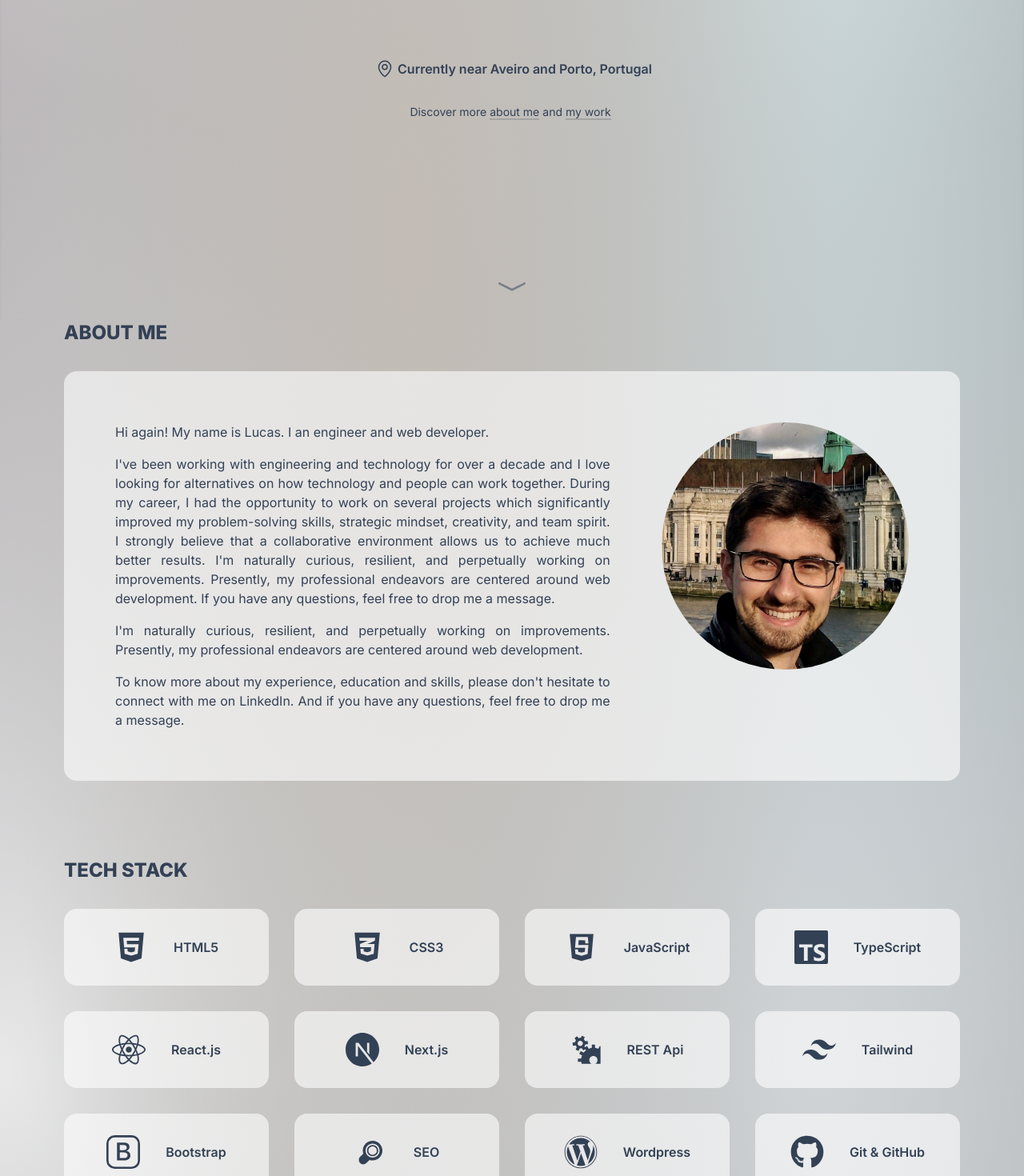
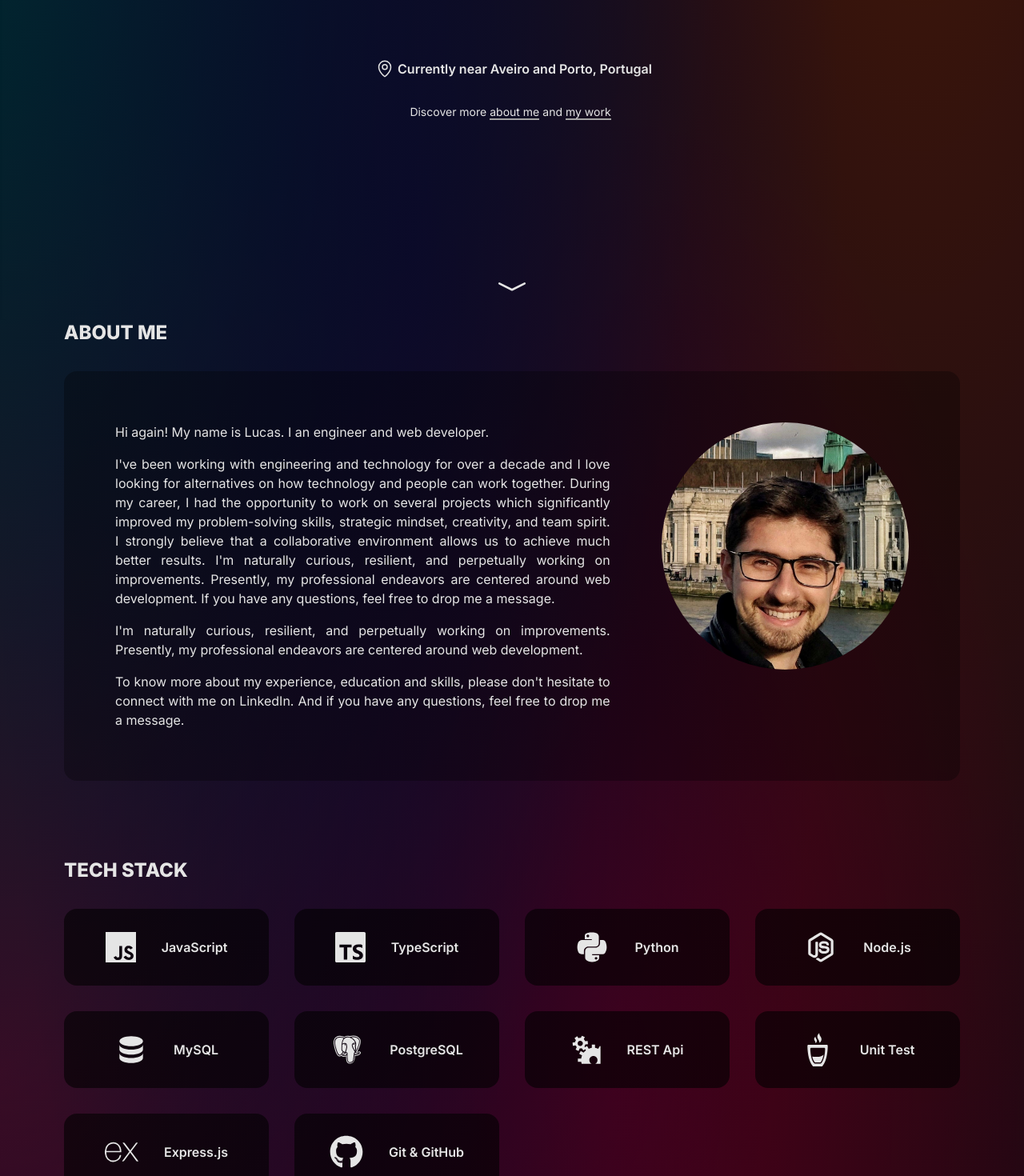
Before and after one commit to garcialucasm/lucasgarcia.work, a Next.js app in the folder lucasgarcia/: page / in a window 1280 px wide. Shown: the part 400-1870 px from the top of the page at 80% size. Built offline with nearby package versions, Linux system fonts and the light colour scheme.

Commit message:
adding while in view animation

```diff
--- a/lucasgarcia/src/components/Containers/ContainerSections.tsx
+++ b/lucasgarcia/src/components/Containers/ContainerSections.tsx
@@ -1,5 +1,4 @@
 import { useToggleBackFrontContext } from "@/context/toggleBackFront"
-import { ToggleButtonOptions } from "@/types/ToggleButtons"
 
 interface ContainerSectionsProps {
   children: React.ReactNode
--- a/lucasgarcia/src/components/Containers/ContainerStack.tsx
+++ /dev/null
@@ -1,15 +0,0 @@
-interface ContainerStackProps {
-  children: React.ReactNode
-}
-
-const ContainerStack: React.FC<ContainerStackProps> = ({ children }) => {
-  return (
-    <>
-      <div className="grid grid-cols-1 items-center justify-center gap-8 font-semibold sm:grid-cols-2 lg:grid-cols-3 xl:grid-cols-4">
-        {children}
-      </div>
-    </>
-  )
-}
-
-export default ContainerStack
--- a/lucasgarcia/src/components/Containers/ContainerSubSections.tsx
+++ b/lucasgarcia/src/components/Containers/ContainerSubSections.tsx
@@ -2,15 +2,23 @@
 
 import { useToggleBackFrontContext } from "@/context/toggleBackFront"
 import { ToggleButtonOptions } from "@/types/ToggleButtons"
+import { motion } from "framer-motion"
 
 function ContainerSubSections({ children }: { children: React.ReactNode }) {
   const { selected } = useToggleBackFrontContext()
   return (
-    <div
-      className={`group flex w-full flex-col items-center gap-8 rounded-2xl p-8 lg:p-16 transition-all duration-500 lg:hover:scale-105 hover:shadow-center-xl lg:flex-row lg:items-start ${selected === ToggleButtonOptions.BACKEND ? "bg-black bg-opacity-30" : "bg-white bg-opacity-60"}`}
+    <motion.div
+      viewport={{ once: true }}
+      initial={{ opacity: 0, scale: 0.8 }}
+      whileInView={{ opacity: 1, scale: 1 }}
+      transition={{
+        duration: 0.8,
+        ease: [0, 0.71, 0.2, 1.01],
+      }}
+      className={`group flex w-full flex-col items-center gap-8 rounded-2xl p-8 transition-shadow duration-500 hover:shadow-center-xl lg:flex-row lg:items-start lg:p-16 ${selected === ToggleButtonOptions.BACKEND ? "bg-black bg-opacity-30" : "bg-white bg-opacity-60"}`}
     >
       {children}
-    </div>
+    </motion.div>
   )
 }
 
--- a/lucasgarcia/src/components/Hero/HeroSection.tsx
+++ b/lucasgarcia/src/components/Hero/HeroSection.tsx
@@ -4,6 +4,7 @@ import AnimatedText from "./modules/AnimatedText"
 import { NavigationPaths } from "@/types/NavigationPaths"
 import { BsChevronCompactDown } from "react-icons/bs"
 import { useEffect, useState } from "react"
+import { motion } from "framer-motion"
 
 function HeroSection() {
   const [isScrolling, setIsScrolling] = useState(false)
@@ -47,15 +48,25 @@ function HeroSection() {
         <div className="min-h-32 text-pretty px-8 text-center text-4xl font-extrabold sm:text-6xl">
           <AnimatedText />
         </div>
-        <div className="relative top-8 flex text-2xl">
+        <motion.div
+          className="relative top-8 flex text-2xl"
+          initial={{ opacity: 0, scale: 0.5 }}
+          animate={{ opacity: 1, scale: 1 }}
+          transition={{ duration: 0.5 }}
+        >
           <span className="px-1">
             <PiMapPin />{" "}
           </span>
           <span className="flex w-fit text-center text-base font-semibold">
             Currently near Aveiro and Porto, Portugal
           </span>
-        </div>
-        <div className="relative top-16 flex items-start text-sm">
+        </motion.div>
+        <motion.div
+          className="relative top-16 flex items-start text-sm"
+          initial={{ opacity: 0, scale: 0.5 }}
+          animate={{ opacity: 1, scale: 1 }}
+          transition={{ duration: 0.5, delay: 1 }}
+        >
           <span className="">Discover more</span>
           <button
             title="About"
@@ -78,16 +89,19 @@ function HeroSection() {
               my work
             </span>
           </button>
-        </div>
-        <div
-          className={`fixed bottom-4 hidden opacity-50 ${!isScrolling && "md:block"}`}
+        </motion.div>
+        <motion.div
+          className={`fixed bottom-4 hidden opacity-70 animate-pulse ${!isScrolling && "md:block"}`}
+          initial={{ y: 10, opacity: 0 }}
+          animate={{ y: 0, opacity: 1 }}
+          transition={{ duration: 1, delay: 2}}
         >
           <button
             onClick={(event) => handleClick(event, NavigationPaths.about)}
           >
             <BsChevronCompactDown size={42} />
           </button>
-        </div>
+        </motion.div>
       </div>
     </>
   )
--- a/lucasgarcia/src/components/SectionsHome/About.tsx
+++ b/lucasgarcia/src/components/SectionsHome/About.tsx
@@ -26,7 +26,7 @@ function About() {
         <div className="flex flex-col items-center gap-y-8">
           <TitleLabel>About me</TitleLabel>
           <ContainerSubSections>
-            <div className="flex flex-col items-center justify-center gap-y-8 gap-x-16 xl:flex-row xl:items-start">
+            <div className="flex flex-col items-center justify-center gap-x-16 gap-y-8 xl:flex-row xl:items-start">
               <div className="flex flex-col xl:w-2/3">
                 <TextLabel>
                   <ParagraphLabel>{DESCRIPTION_ABOUT_P1}</ParagraphLabel>
--- a/lucasgarcia/src/components/SectionsHome/Stack/BackendStack.tsx
+++ b/lucasgarcia/src/components/SectionsHome/Stack/BackendStack.tsx
@@ -3,73 +3,81 @@
 import { GiGears } from "react-icons/gi"
 import { HiDatabase } from "react-icons/hi"
 import { IoLogoNodejs } from "react-icons/io5"
-import { SiJavascript, SiMocha } from "react-icons/si"
+import { SiExpress, SiJavascript, SiMocha } from "react-icons/si"
 import { SiTypescript } from "react-icons/si"
 import { FaGithub, FaPython } from "react-icons/fa"
 import CardStack from "./CardStack"
 import { BiLogoPostgresql } from "react-icons/bi"
-import ContainerStack from "@/components/Containers/ContainerStack"
-import { ToggleButtonOptions } from "@/types/ToggleButtons"
 import { useToggleBackFrontContext } from "@/context/toggleBackFront"
+import { useState } from "react"
+import { motion } from "framer-motion"
+
+const stacks = [
+  {
+    name: "JavaScript",
+    icon: SiJavascript,
+    size: 38,
+    hoverColor: "yellow-400",
+  },
+  { name: "TypeScript", icon: SiTypescript, size: 38, hoverColor: "blue-500" },
+  { name: "Python", icon: FaPython, size: 42, hoverColor: "yellow-400" },
+  { name: "Node.js", icon: IoLogoNodejs, size: 42, hoverColor: "green-500" },
+  { name: "MySQL", icon: HiDatabase, size: 42, hoverColor: "indigo-500" },
+  {
+    name: "PostgreSQL",
+    icon: BiLogoPostgresql,
+    size: 42,
+    hoverColor: "blue-600",
+  },
+  { name: "REST Api", icon: GiGears, size: 38, hoverColor: "teal-500" },
+  { name: "Unit Test", icon: SiMocha, size: 42, hoverColor: "amber-500" },
+  { name: "Express.js", icon: SiExpress, size: 42, hoverColor: null }, // No icon
+  { name: "Git & GitHub", icon: FaGithub, size: 42, hoverColor: null },
+]
+
+const container = {
+  hidden: { opacity: 1, scale: 0 },
+  visible: {
+    opacity: 1,
+    scale: 1,
+    transition: {
+      delayChildren: 0.3,
+      staggerChildren: 0.2,
+    },
+  },
+}
+
+const item = {
+  hidden: { y: 20, opacity: 0 },
+  visible: {
+    y: 0,
+    opacity: 1,
+  },
+}
 
 export default function BackendStack() {
   const { selected } = useToggleBackFrontContext()
+  const [stackData] = useState(stacks)
+
   return (
-    <ContainerStack>
-      <CardStack stackName="JavaScript">
-        <>
-          <span className="text-xl transition-all group-hover:scale-150 group-hover:text-yellow-400">
-            <SiJavascript size={38} />
-          </span>
-        </>
-      </CardStack>
-      <CardStack stackName="TypeScript">
-        <span className="text-xl transition-all group-hover:scale-150 group-hover:text-blue-500">
-          <SiTypescript size={38} />
-        </span>
-      </CardStack>
-      <CardStack stackName="Python">
-        <span className="text-xl transition-all group-hover:scale-150 group-hover:text-yellow-400">
-          <FaPython size={42} />
-        </span>
-      </CardStack>
-      <CardStack stackName="Node.js">
-        <span className="text-xl transition-all group-hover:scale-150 group-hover:text-green-500">
-          <IoLogoNodejs size={42} />
-        </span>
-      </CardStack>
-      <CardStack stackName="MySQL">
-        <span className="text-xl transition-all group-hover:scale-150 group-hover:text-indigo-500">
-          <HiDatabase size={42} />
-        </span>
-      </CardStack>
-      <CardStack stackName="PostgreSQL">
-        <span className="text-xl transition-all group-hover:scale-150 group-hover:text-blue-600">
-          <BiLogoPostgresql size={42} />
-        </span>
-      </CardStack>
-      <CardStack stackName="REST Api">
-        <span className="text-xl transition-all group-hover:scale-150 group-hover:text-teal-500">
-          <GiGears size={38} />
-        </span>
-      </CardStack>
-      <CardStack stackName="Unit Test">
-        <span className="text-xl transition-all group-hover:scale-150 group-hover:text-amber-500">
-          <SiMocha size={42} />
-        </span>
-      </CardStack>
-      <CardStack stackName="Express.js">
-        <span className="bg-slate-100 px-0.5 py-1 text-xl text-neutral-950 transition-all group-hover:scale-150 group-hover:bg-rose-500">
-          <span className="p-1 text-xl font-light">ex</span>
-        </span>
-      </CardStack>
-      <CardStack stackName="Git & GitHub">
-        <span
-          className={`text-xl transition-all group-hover:scale-150 ${selected === ToggleButtonOptions.BACKEND ? "group-hover:text-white" : "group-hover:text-black"}`}
-        >
-          <FaGithub size={42} />
-        </span>
-      </CardStack>
-    </ContainerStack>
+    <motion.ul
+      className="container grid grid-cols-1 items-center justify-center gap-8 font-semibold sm:grid-cols-2 lg:grid-cols-3 xl:grid-cols-4"
+      variants={container}
+      initial="hidden"
+      whileInView="visible"
+      viewport={{ once: false }}
+    >
+      {stackData.map((stack) => (
+        <motion.li key={stack.name} className="item" variants={item}>
+          <CardStack stackName={stack.name}>
+            <span
+              className={`text-xl transition-all group-hover:scale-150 group-hover:text-${stack.hoverColor}`}
+            >
+              <stack.icon size={stack.size} />
+            </span>
+          </CardStack>
+        </motion.li>
+      ))}
+    </motion.ul>
   )
 }
--- a/lucasgarcia/src/components/SectionsHome/Stack/CardStack.tsx
+++ b/lucasgarcia/src/components/SectionsHome/Stack/CardStack.tsx
@@ -13,7 +13,7 @@ function CardStack({
   const { selected } = useToggleBackFrontContext()
   return (
     <div
-      className={`group flex h-24 items-center justify-center gap-x-8 rounded-2xl transition-all lg:hover:scale-110 lg:hover:shadow-xl bg-opacity-60 ${selected === ToggleButtonOptions.BACKEND ? "bg-black" : "bg-white"}`}
+      className={`group flex h-24 items-center justify-center gap-x-8 rounded-2xl bg-opacity-60 transition-all lg:hover:scale-110 lg:hover:shadow-xl ${selected === ToggleButtonOptions.BACKEND ? "bg-black" : "bg-white"}`}
       title={stackName}
     >
       {children}
--- a/lucasgarcia/src/components/SectionsHome/Stack/FrontendStack.tsx
+++ b/lucasgarcia/src/components/SectionsHome/Stack/FrontendStack.tsx
@@ -14,73 +14,71 @@ import {
 import { BsBootstrap } from "react-icons/bs"
 import { DiJavascript } from "react-icons/di"
 import { TiZoom } from "react-icons/ti"
-import ContainerStack from "@/components/Containers/ContainerStack"
+import { useState } from "react"
+import { motion } from "framer-motion"
+
+const stacks = [
+  { name: "HTML5", icon: FaHtml5, size: 42, hoverColor: "orange-500" },
+  { name: "CSS3", icon: FaCss3Alt, size: 42, hoverColor: "purple-500" },
+  {
+    name: "JavaScript",
+    icon: DiJavascript,
+    size: 42,
+    hoverColor: "yellow-400",
+  },
+  { name: "TypeScript", icon: SiTypescript, size: 42, hoverColor: "blue-500" },
+  { name: "React.js", icon: FaReact, size: 42, hoverColor: "violet-600" },
+  { name: "Next.js", icon: SiNextdotjs, size: 42, hoverColor: "black" },
+  { name: "REST Api", icon: GiGears, size: 38, hoverColor: "teal-500" },
+  { name: "Tailwind", icon: SiTailwindcss, size: 42, hoverColor: "purple-500" },
+  { name: "Bootstrap", icon: BsBootstrap, size: 42, hoverColor: "purple-700" },
+  { name: "SEO", icon: TiZoom, size: 42, hoverColor: "green-500" },
+  { name: "Wordpress", icon: FaWordpress, size: 42, hoverColor: "purple-600" },
+  { name: "Git & GitHub", icon: FaGithub, size: 42, hoverColor: "black" },
+]
+
+const container = {
+  hidden: { opacity: 1, scale: 0 },
+  visible: {
+    opacity: 1,
+    scale: 1,
+    transition: {
+      delayChildren: 0.3,
+      staggerChildren: 0.2,
+    },
+  },
+}
+
+const item = {
+  hidden: { y: 20, opacity: 0 },
+  visible: {
+    y: 0,
+    opacity: 1,
+  },
+}
 
 export default function FrontendStack() {
+  const [stackData] = useState(stacks)
+
   return (
-    <ContainerStack>
-      <CardStack stackName="HTML5">
-        <span className="text-xl transition-all group-hover:scale-150 group-hover:text-orange-500">
-          <FaHtml5 size={42} />
-        </span>
-      </CardStack>
-      <CardStack stackName="CSS3">
-        <span className="text-xl transition-all group-hover:scale-150 group-hover:text-purple-500">
-          <FaCss3Alt size={42} />
-        </span>
-      </CardStack>
-      <CardStack stackName="JavaScript">
-        <>
-          <span className="text-xl transition-all group-hover:scale-150 group-hover:text-yellow-400">
-            <DiJavascript size={42} />
-          </span>
-        </>
-      </CardStack>
-      <CardStack stackName="TypeScript">
-        <span className="text-xl transition-all group-hover:scale-150 group-hover:text-blue-500">
-          <SiTypescript size={42} />
-        </span>
-      </CardStack>
-      <CardStack stackName="React.js">
-        <span className="text-xl transition-all group-hover:scale-150 group-hover:text-violet-600">
-          <FaReact size={42} />
-        </span>
-      </CardStack>
-      <CardStack stackName="Next.js">
-        <span className="text-xl transition-all group-hover:scale-150 group-hover:text-black">
-          <SiNextdotjs size={42} />
-        </span>
-      </CardStack>
-      <CardStack stackName="REST Api">
-        <span className="text-xl transition-all group-hover:scale-150 group-hover:text-teal-500">
-          <GiGears size={38} />
-        </span>
-      </CardStack>
-      <CardStack stackName="Tailwind">
-        <span className="text-xl transition-all group-hover:scale-150 group-hover:text-purple-500">
-          <SiTailwindcss size={42} />
-        </span>
-      </CardStack>
-      <CardStack stackName="Bootstrap">
-        <span className="text-xl transition-all group-hover:scale-150 group-hover:text-purple-700">
-          <BsBootstrap size={42} />
-        </span>
-      </CardStack>
-      <CardStack stackName="SEO">
-        <span className="text-xl transition-all group-hover:scale-150 group-hover:text-green-500">
-          <TiZoom size={42} />
-        </span>
-      </CardStack>
-      <CardStack stackName="Wordpress">
-        <span className="text-xl transition-all group-hover:scale-150 group-hover:text-purple-600">
-          <FaWordpress size={42} />
-        </span>
-      </CardStack>
-      <CardStack stackName="Git & GitHub">
-        <span className="text-xl transition-all group-hover:scale-150 group-hover:text-black">
-          <FaGithub size={42} />
-        </span>
-      </CardStack>
-    </ContainerStack>
+    <motion.ul
+      className="container grid grid-cols-1 items-center justify-center gap-8 font-semibold sm:grid-cols-2 lg:grid-cols-3 xl:grid-cols-4"
+      variants={container}
+      initial="hidden"
+      whileInView="visible"
+      viewport={{ once: false }}
+    >
+      {stackData.map((stack) => (
+        <motion.li key={stack.name} className="item" variants={item}>
+          <CardStack stackName={stack.name}>
+            <span
+              className={`text-xl transition-all group-hover:scale-150 group-hover:text-${stack.hoverColor}`}
+            >
+              <stack.icon size={stack.size} />
+            </span>
+          </CardStack>
+        </motion.li>
+      ))}
+    </motion.ul>
   )
 }
--- a/lucasgarcia/src/context/toggleBackFront/index.tsx
+++ b/lucasgarcia/src/context/toggleBackFront/index.tsx
@@ -14,7 +14,7 @@ const ToggleBackFrontProvider = ({
   children: React.ReactNode
 }) => {
   const [selected, setSelected] = useState<ToggleButtonOptions>(
-    ToggleButtonOptions.FRONTEND
+    ToggleButtonOptions.BACKEND
   )
 
   const settingToggleBackFront = (selected: ToggleButtonOptions) => {
```
Also changed, not shown: lucasgarcia/src/components/Header/Navbar.tsx (+11 -3 lines), lucasgarcia/src/components/Hero/modules/AnimatedText.tsx (+6 -4 lines).
